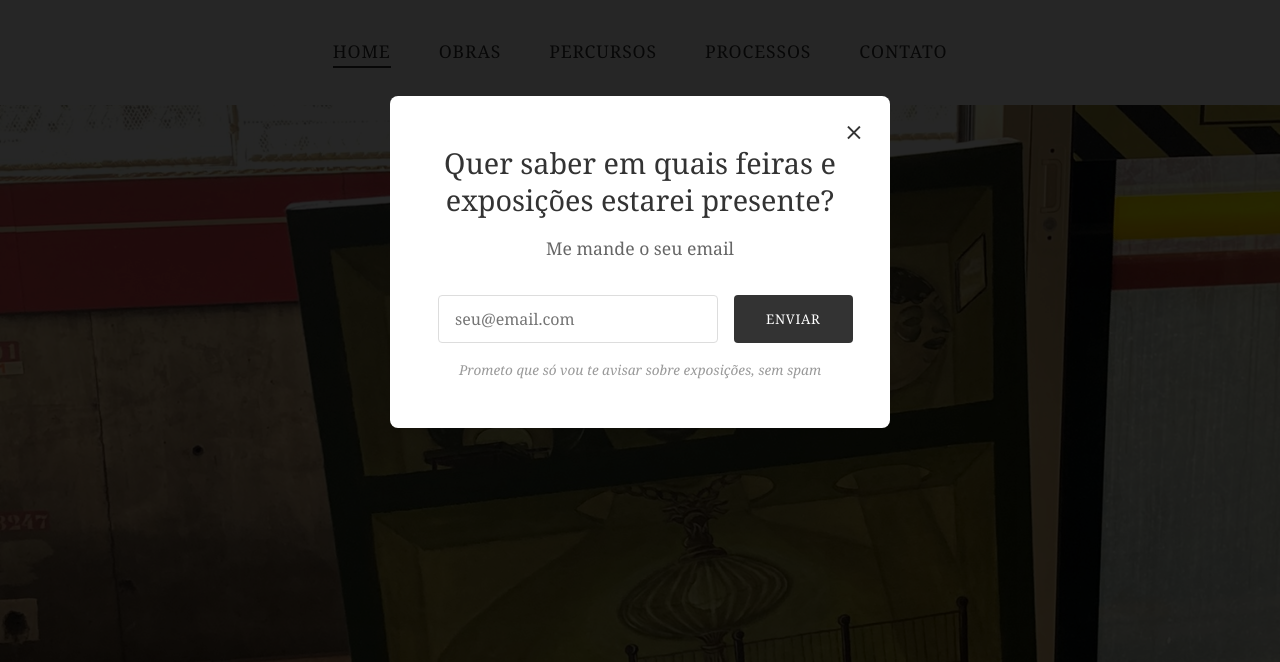
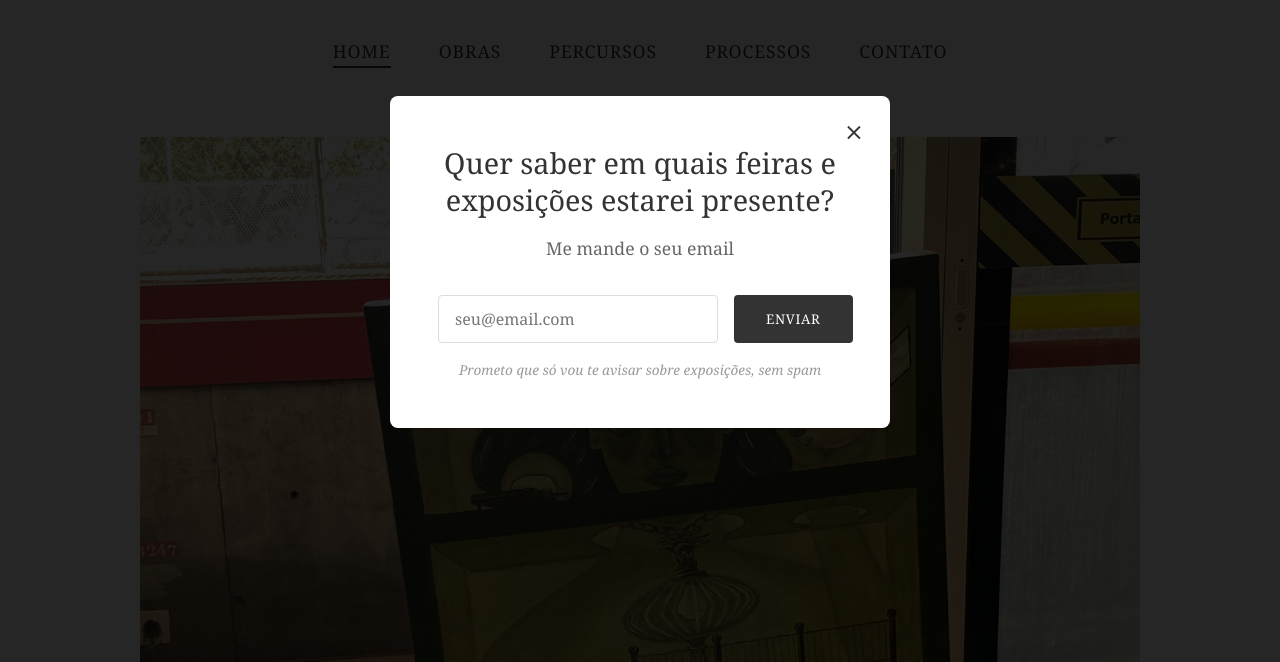
Before and after one commit to jardielsousar-cloud/GSD_IA_portfolioFernanda, a plain HTML site: page index.html in a window 1280 px wide. Shown: the part 138-800 px from the top of the page. Drawn offline with Linux system fonts and the light colour scheme.

Commit message:
imagem inicial

```diff
--- a/css/style.css
+++ b/css/style.css
@@ -109,6 +109,15 @@ button {
 .header__subtitle--small {
     font-size: clamp(1rem, 2vw, 1.2rem);
     margin-bottom: 2rem;
+}
+
+.hero__image {
+    width: 80%;          /* limita horizontalmente */
+    max-width: 1000px;   /* tamanho máximo em telas grandes */
+    height: auto;        /* mantém proporção */
+    display: block;      /* remove comportamento inline */
+    margin: 2rem auto;   /* margens brancas em cima e embaixo, centraliza horizontalmente */
+    border-radius: 4px;  /* opcional: borda levemente arredondada */
 }
 
 /* ==========================================================================
```
